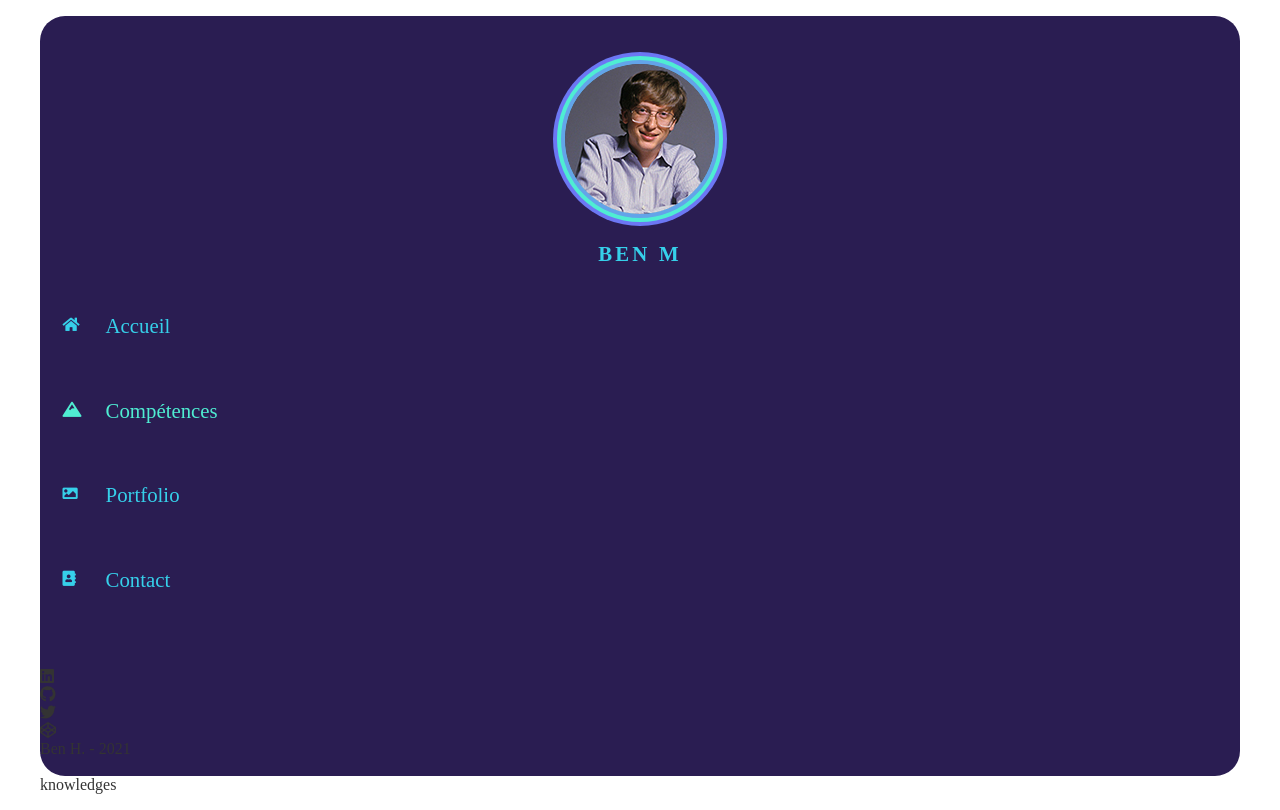
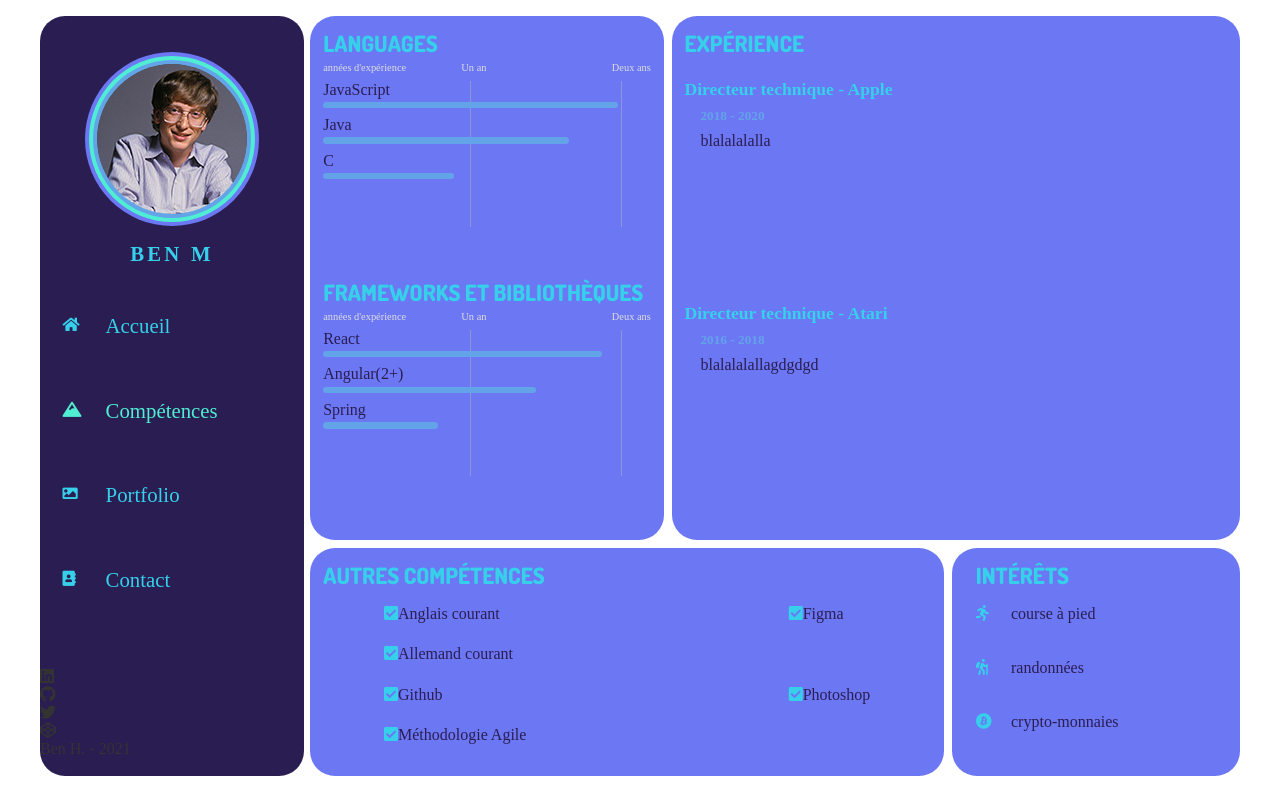
Before and after one commit to BenMorant/cv-react-example, a React (Create React App) app: page /competences in a window 1280 px wide. Built offline with nearby package versions, Linux system fonts and the light colour scheme; a web font is replaced by a local one.

Commit message:
style + knowledges

```diff
--- /dev/null
+++ b/src/components/knowledges/Experience.js
@@ -0,0 +1,17 @@
+const Experience = () => (
+  <div className="experience">
+    <h3>Expérience</h3>
+    <div className="exp-1">
+      <h4>Directeur technique - Apple</h4>
+      <h5>2018 - 2020</h5>
+      <p>blalalalalla</p>
+    </div>
+    <div className="exp-2">
+      <h4>Directeur technique - Atari</h4>
+      <h5>2016 - 2018</h5>
+      <p>blalalalallagdgdgd</p>
+    </div>
+  </div>
+)
+
+export default Experience
--- /dev/null
+++ b/src/components/knowledges/Hobbies.js
@@ -0,0 +1,21 @@
+const Hobbies = () => (
+  <div className="hobbies">
+    <h3>Intérêts</h3>
+    <ul>
+      <li className="hobby">
+        <i className="fas fa-running" />
+        <span>course à pied</span>
+      </li>
+      <li className="hobby">
+        <i className="fas fa-hiking" />
+        <span>randonnées</span>
+      </li>
+      <li className="hobby">
+        <i className="fab fa-bitcoin" />
+        <span>crypto-monnaies</span>
+      </li>
+    </ul>
+  </div>
+)
+
+export default Hobbies
--- /dev/null
+++ b/src/components/knowledges/Languages.js
@@ -0,0 +1,25 @@
+/* eslint-disable no-unused-vars */
+import ProgressBar from './ProgressBar'
+import { useState } from 'react'
+
+const Languages = () => {
+  const [languages, setLanguages] = useState([
+    { id: 1, value: 'JavaScript', xp: 1.8 },
+    { id: 2, value: 'Java', xp: 1.5 },
+    { id: 3, value: 'C', xp: 0.8 },
+  ])
+
+  const [frameworks, setFrameworks] = useState([
+    { id: 1, value: 'React', xp: 1.7 },
+    { id: 2, value: 'Angular(2+)', xp: 1.3 },
+    { id: 3, value: 'Spring', xp: 0.7 },
+  ])
+  return (
+    <div className="languagesFrameworks">
+      <ProgressBar languages={languages} className="languagesDisplay" title="languages" />
+      <ProgressBar languages={frameworks} className="frameworksDisplay" title="frameworks et bibliothèques" />
+    </div>
+  )
+}
+
+export default Languages
--- /dev/null
+++ b/src/components/knowledges/OtherSkills.js
@@ -0,0 +1,37 @@
+const OtherSkills = () => (
+  <div className="otherSkills">
+    <h3>Autres compétences</h3>
+    <div className="list">
+      <ul>
+        <li>
+          <i className="fas fa-check-square" />
+          <span>Anglais courant</span>
+        </li>
+        <li>
+          <i className="fas fa-check-square" />
+          <span>Allemand courant</span>
+        </li>
+        <li>
+          <i className="fas fa-check-square" />
+          <span>Github</span>
+        </li>
+        <li>
+          <i className="fas fa-check-square" />
+          <span>Méthodologie Agile</span>
+        </li>
+      </ul>
+      <ul>
+        <li>
+          <i className="fas fa-check-square" />
+          <span>Figma</span>
+        </li>
+        <li>
+          <i className="fas fa-check-square" />
+          <span>Photoshop</span>
+        </li>
+      </ul>
+    </div>
+  </div>
+)
+
+export default OtherSkills
--- /dev/null
+++ b/src/components/knowledges/ProgressBar.js
@@ -0,0 +1,25 @@
+/* eslint-disable no-unused-vars */
+const ProgressBar = ({ title, languages, className }) => (
+  <div className={className}>
+    <h3>{title}</h3>
+    <div className="years">
+      <span>années d'expérience</span>
+      <span>Un an</span>
+      <span>Deux ans</span>
+    </div>
+    <div>
+      {languages.map(language => {
+        let xpYears = 2
+        let progressBar = (language.xp / xpYears) * 100 + '%'
+        return (
+          <div key={language.id} className="languagesList">
+            <li>{language.value}</li>
+            <div className="progressBar" style={{ width: progressBar }} />
+          </div>
+        )
+      })}
+    </div>
+  </div>
+)
+
+export default ProgressBar
--- a/src/pages/Knowledges.js
+++ b/src/pages/Knowledges.js
@@ -1,9 +1,18 @@
+import Experience from 'components/knowledges/Experience'
+import Hobbies from 'components/knowledges/Hobbies'
+import Languages from 'components/knowledges/Languages'
 import Navigation from '../components/Navigation'
+import OtherSkills from 'components/knowledges/OtherSkills'
 
 const Knowledges = () => (
-  <div>
+  <div className="knowledges">
     <Navigation />
-    knowledges
+    <div className="knowledgesContent">
+      <Languages />
+      <Experience />
+      <OtherSkills />
+      <Hobbies />
+    </div>
   </div>
 )
 
--- a/src/styles/pages/_knowledges.scss
+++ b/src/styles/pages/_knowledges.scss
@@ -132,6 +132,7 @@
       p {
         text-align: justify;
         padding: 0 1rem;
+        color: $color-1;
       }
       .exp-1 {
         grid-area: 2;
@@ -158,6 +159,9 @@
           i {
             color: $color-5;
           }
+          span {
+            color: $color-1;
+          }
         }
       }
     }
@@ -177,6 +181,7 @@
           span {
             position: absolute;
             transform: translateX(2.2rem);
+            color: $color-1;
           }
         }
       }
```
